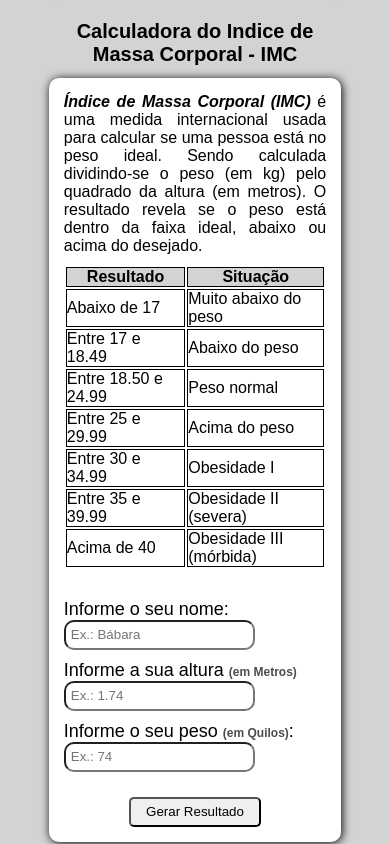
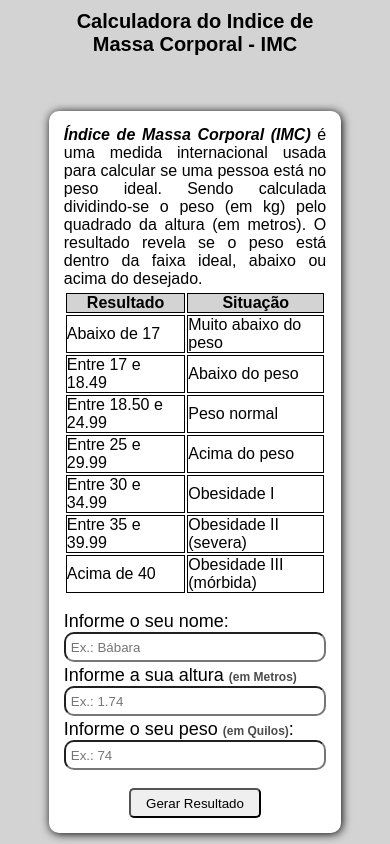
Before and after one commit to AulusPinheiro/calculadoraIMC, a plain HTML site: page index.html in a window 390 px wide. Drawn offline with Linux system fonts and the light colour scheme.

Commit message:
Finalizado

```diff
--- a/style.css
+++ b/style.css
@@ -17,14 +17,11 @@ main {
   margin: 0 auto;
   padding-top: 10px;
 }
-h1 {
-  margin: 10px;
-}
+
 section {
   display: flex;
   flex-direction: column;
   gap: 10px;
-  margin-top: 10px;
   background: #FFF;
   border-radius: 10px;
   margin-bottom: 5px;
@@ -41,7 +38,6 @@ section {
 
 label {
   font-size: 18px;
-
 }
 
 input.number {
@@ -94,7 +90,7 @@ td {
 }
 
 
-@media screen and (max-width: 834px) {
+@media screen and (max-width: 960px) {
   body {
     background: lightgray;
     height: 100h;
@@ -109,7 +105,11 @@ h1 {
 
   section {
     width: 75%;
-    top: 8%;
+    gap: 3px;
+    margin-top: 10px;
+  }
+  input {
+    width: 100%;
   }
 
   table {
```
